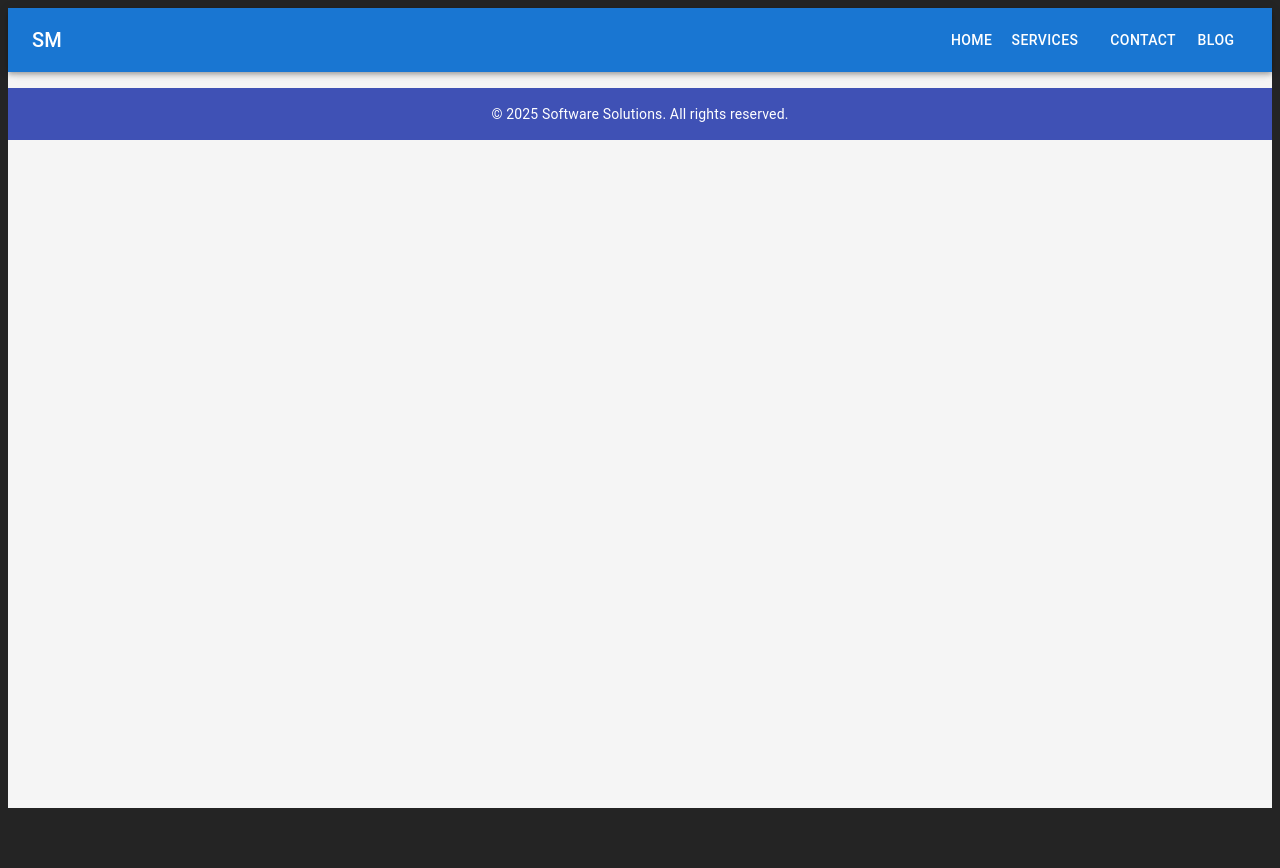
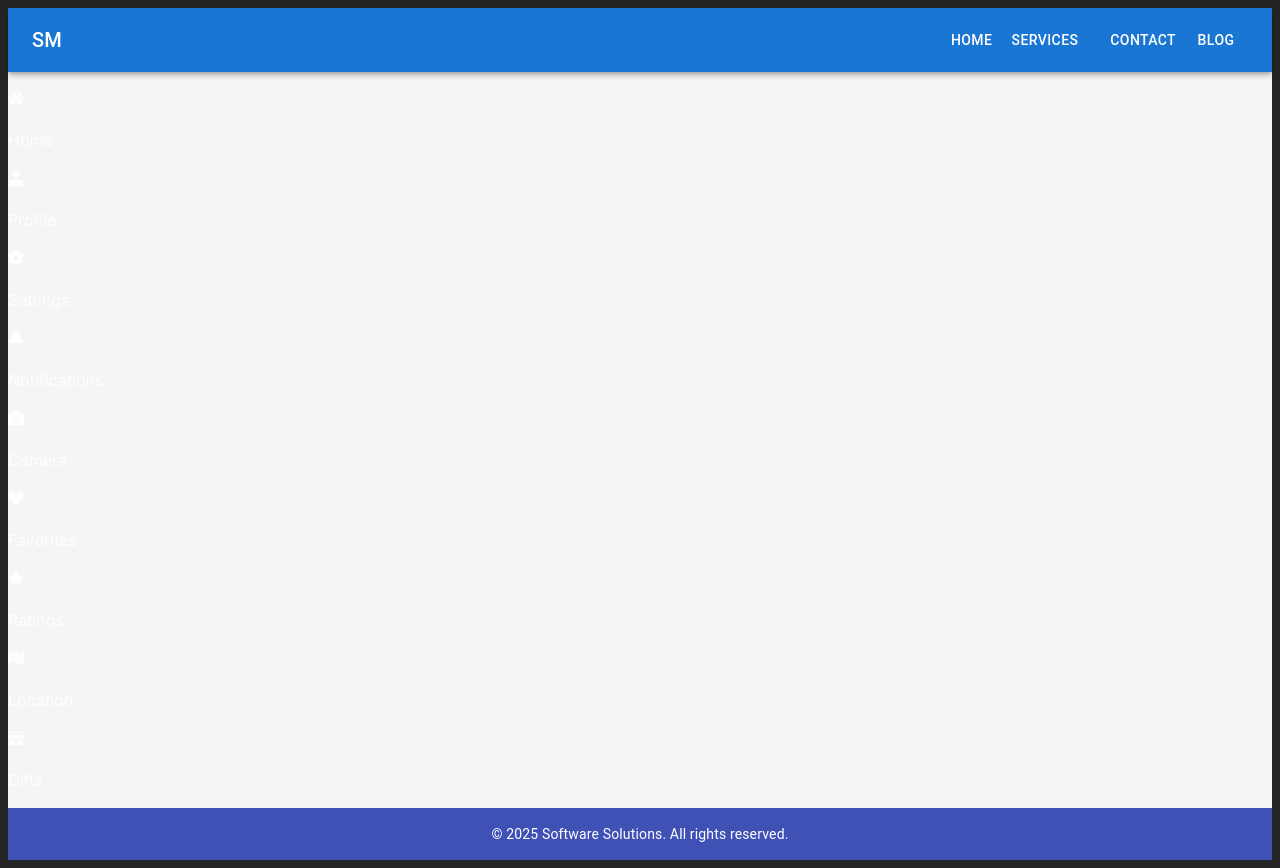
Before and after one commit to sumit021196/SumitPortfolio, a React (Vite) app: page /Home in a window 1280 px wide. Before the commit the page ends 816 px from the top, so only its background shows below. Built offline with nearby package versions, Linux system fonts and the light colour scheme; no server answers.

Commit message:
Update App.jsx

```diff
--- a/src/App.jsx
+++ b/src/App.jsx
@@ -9,7 +9,7 @@ import Testimonials from './components/Testimonials';
 import ContactForm from './components/ContactForm';
 import Footer from './components/Footer';
 import Blog from './pages/Blog'; // New Blog Component
-import MobileGrid from './components/MobileGrid';
+import MobileGrid from './components/Mobilegrid';
 
 
 const App = () => {
@@ -17,12 +17,13 @@ const App = () => {
     <Router>
       <Box sx={{ bgcolor: '#f5f5f5', minHeight: '100vh' }}>
         <Header />
+          <MobileGrid />
         <Container>
           <Routes>
             <Route path="/" element={
               <>
                 <Hero />
-                <MobileGrid />
+
                 <Services />
                 <Portfolio />
                 <Testimonials />
```
